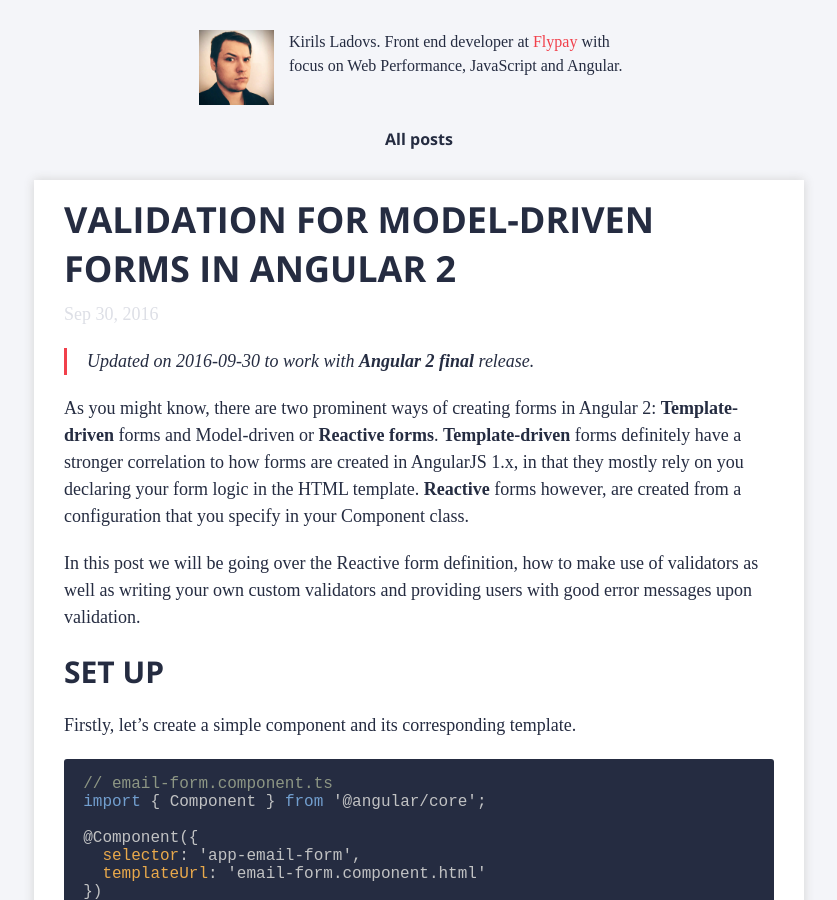
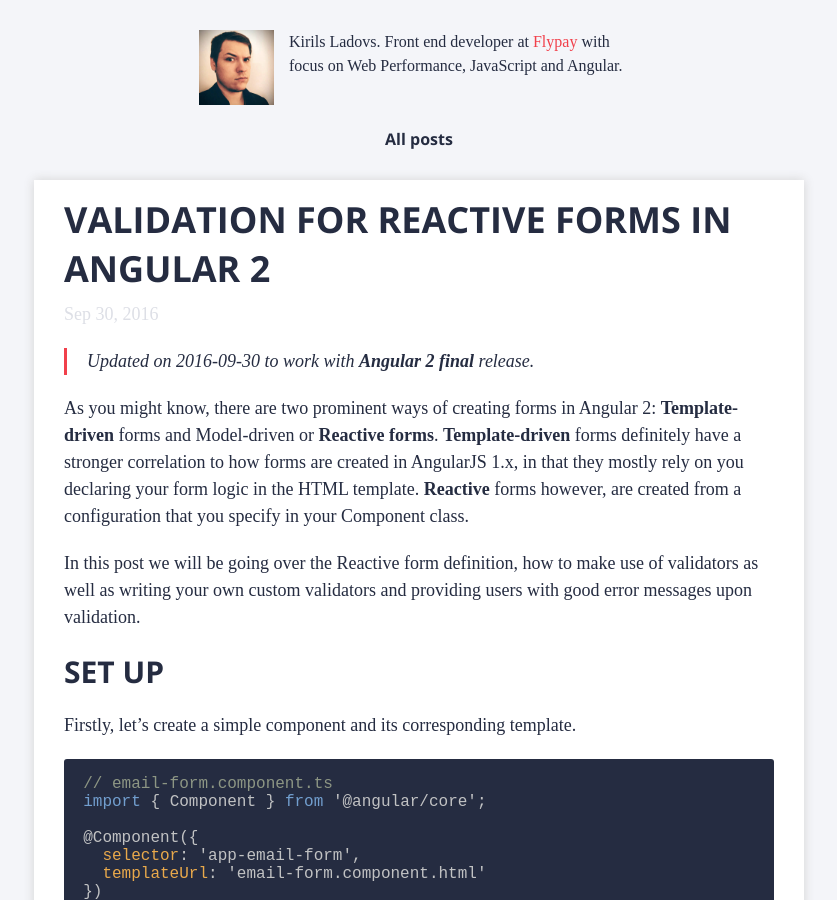
Before and after one commit to kirjai/deprecated-blog, a Jekyll site: the page built from _posts/2016-03-17-form-validation.markdown, in a window 1280 px wide and 900 px high. Shown: the whole window, without its empty margins (221-1058 px from the left). Built offline with Jekyll 4.4.1, drawn with Linux system fonts in a browser that asks for light colours; some web fonts are replaced; comment, search, counter and statistics services are not loaded.

Commit message:
bug: form validation: rename

```diff
--- a/_posts/2016-03-17-form-validation.markdown
+++ b/_posts/2016-03-17-form-validation.markdown
@@ -1,6 +1,6 @@
 ---
 layout: post
-title:  "Validation for Model-driven forms in Angular 2"
+title:  "Validation for reactive forms in Angular 2"
 permalink: /validation-model-driven-forms-ng2/
 date:   2016-09-30 12:00:00 +0000
 ---
```
